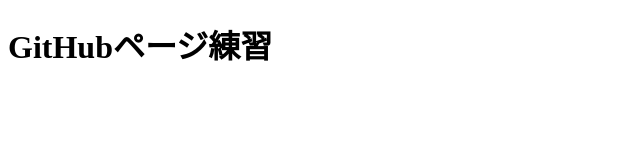
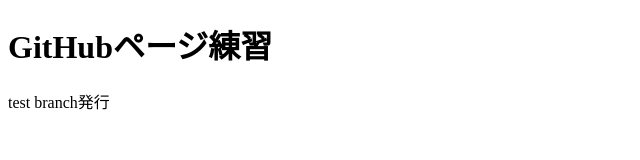
Before and after one commit to mmatsubara123/github_page, a plain HTML site: page index.html in a window 1280 px wide. Shown: the whole page, without its empty margins (0-640 px from the left). Drawn offline with Linux system fonts and the light colour scheme.

Commit message:
テストブランチ発行

```diff
--- a/index.html
+++ b/index.html
@@ -9,6 +9,7 @@
 
 <body>
     <h1>GitHubページ練習</h1>
+    <p>test branch発行</p>
 </body>
 
 </html>
```
